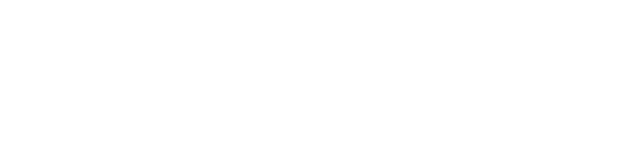
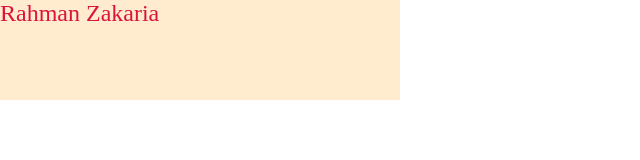
Before and after one commit to rahmanzakaria/ocb24-week1, a plain HTML site: page index.html in a window 1280 px wide. Shown: the whole page, without its empty margins (0-640 px from the left). Drawn offline with Linux system fonts and the light colour scheme.

Commit message:
tambah semut.html

```diff
--- a/index.html
+++ b/index.html
@@ -4,8 +4,28 @@
     <meta charset="UTF-8">
     <meta name="viewport" content="width=device-width, initial-scale=1.0">
     <title>Document</title>
+    <style>
+        *{
+            box-sizing: border-box;
+            margin: 0;
+            padding: 0;
+        }
+
+        .containes{
+            background-color: burlywood;
+            width: 400px;
+            height: 100px;
+        }
+
+        #mydiv{
+            background-color: blanchedalmond;
+        }
+    </style>
+
 </head>
 <body>
-    <div> </div>
+    <div class="containes" id="mydiv">
+        <p style="color: crimson ; font-size: 24px"; >Rahman Zakaria</p>
+    </div>
 </body>
 </html>
```
Also changed, not shown: semut.html (added, +15 -0 lines).
